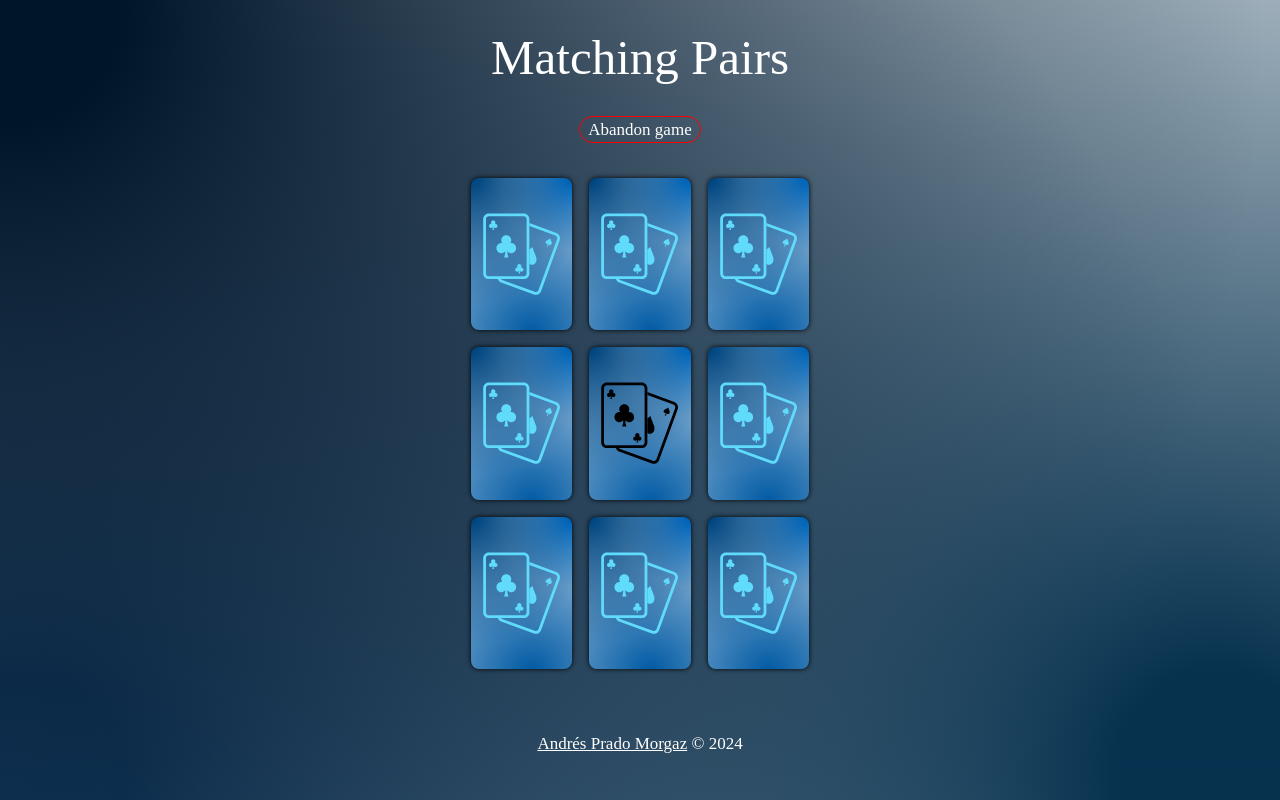
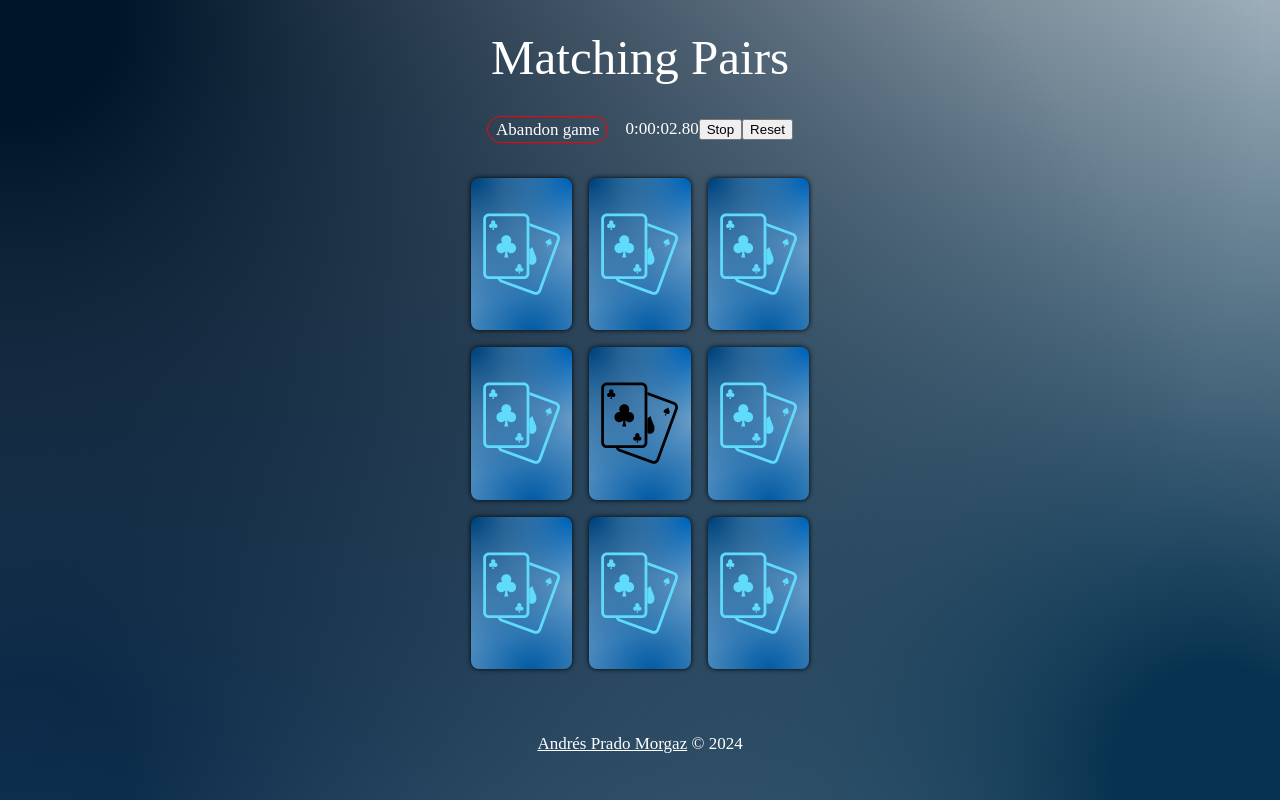
Before and after one commit to andpramor/matching-pairs, a React (Vite) app: page / in a window 1280 px wide. Both pictures are taken after a click on the element "Start game!". Built offline with nearby package versions, Linux system fonts and the light colour scheme.

Commit message:
Timer implemented

```diff
--- a/src/components/Controls/Controls.css
+++ b/src/components/Controls/Controls.css
@@ -17,10 +17,6 @@
   border: 1px solid red;
 }
 
-.controls-btn--hidden {
-  display: none;
-}
-
 .controls-btn:hover {
   text-shadow: 1px 1px 4px white;
 }
--- a/src/components/Controls/Controls.jsx
+++ b/src/components/Controls/Controls.jsx
@@ -1,10 +1,12 @@
 import './Controls.css'
+import { Timer } from '../Timer/Timer.jsx'
 
 export const Controls = ({ gameStarted, startGame, endGame }) => {
   return (
     <div className='controls'>
-      <span className={`controls-btn ${gameStarted ? 'controls-btn--hidden' : ''}`} onClick={startGame}>Start game!</span>
-      <span className={`controls-btn controls-btn--red ${gameStarted ? '' : 'controls-btn--hidden'}`} onClick={endGame}>Abandon game</span>
+      {gameStarted
+        ? <><span className='controls-btn controls-btn--red' onClick={endGame}>Abandon game</span><Timer /></>
+        : <span className='controls-btn' onClick={startGame}>Start game!</span>}
     </div>
   )
 }
--- /dev/null
+++ b/src/components/Timer/Timer.jsx
@@ -0,0 +1,44 @@
+import { useEffect, useState } from 'react'
+
+export const Timer = () => {
+  const [time, setTime] = useState(0)
+  const [isRunning, setIsRunning] = useState(true)
+
+  useEffect(() => {
+    let timeInterval
+    if (isRunning) {
+      timeInterval = setInterval(() => setTime(time + 1), 10)
+    }
+    return () => clearInterval(timeInterval)
+  }, [isRunning, time])
+
+  const hours = Math.floor(time / 360000)
+  const minutes = Math.floor((time % 360000) / 6000)
+  const seconds = Math.floor((time % 6000) / 100)
+  const milliseconds = time % 100
+
+  const startAndStop = () => {
+    setIsRunning(!isRunning)
+  }
+  const reset = () => {
+    setTime(0)
+  }
+
+  return (
+    <span className='stopwatch-container'>
+      <span className='stopwatch-time'>
+        {hours}:{minutes.toString().padStart(2, '0')}:
+        {seconds.toString().padStart(2, '0')}.
+        {milliseconds}
+      </span>
+      <span className='stopwatch-buttons'>
+        <button onClick={startAndStop}>
+          {isRunning ? 'Stop' : 'Start'}
+        </button>
+        <button onClick={reset}>
+          Reset
+        </button>
+      </span>
+    </span>
+  )
+}
```
Also changed, not shown: 1 other file (tests, documents, lock files or other folders).
